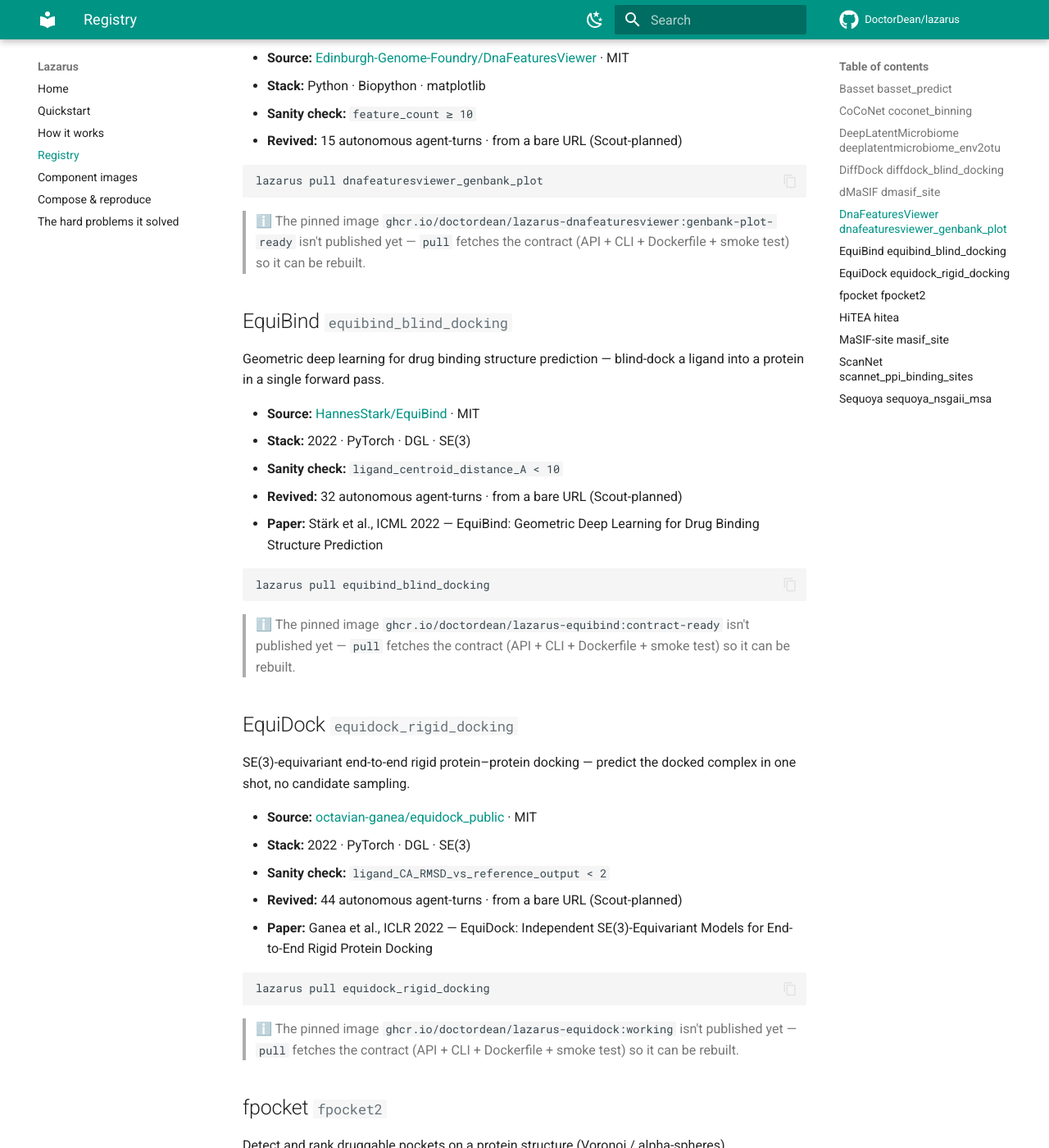
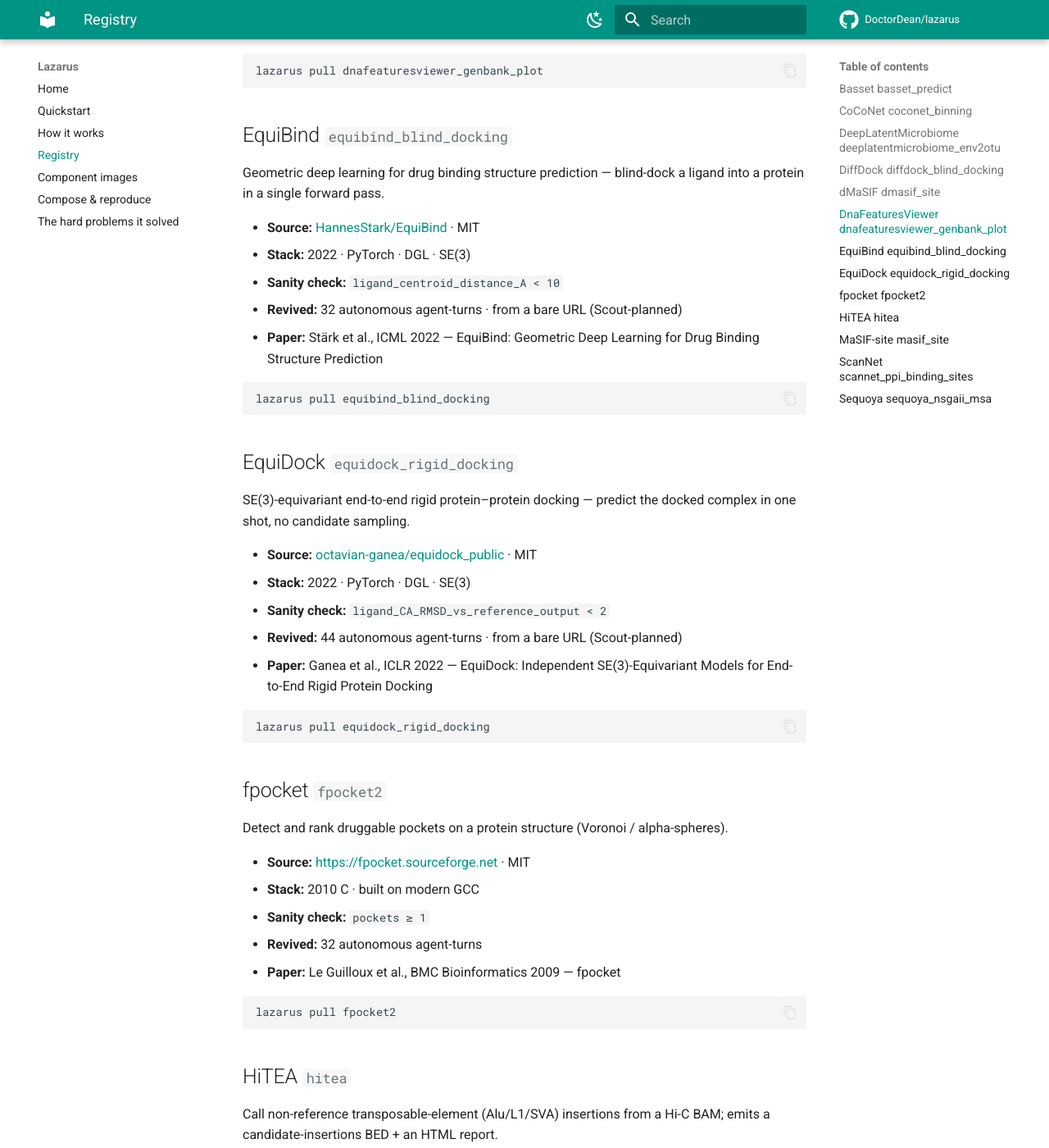
Before and after one commit to DoctorDean/lazarus, an MkDocs documentation site: the page built from docs/registry.md, in a window 1280 px wide and 1400 px high, scrolled down 3821 px. Shown: the whole window at 82% size. Built offline with MkDocs 1.6.1 and Material for MkDocs 9.7.7, drawn with Linux system fonts in a browser that asks for light colours; comment, search, counter and statistics services are not loaded; some of the changed text lies outside the part shown.

Commit message:
registry: publish 6 promoted images; go live (registry 6 → 13)
The 6 permissive images (DeepLatentMicrobiome, HiTEA, DnaFeaturesViewer, CoCoNet,
EquiDock, EquiBind) are pushed to GHCR and anonymously pullable — flip image_public
=True. Sequoya set to rebuild-locally (its 54.5 GB image is held pending a slim), so
it no longer points at an unpushed GHCR ref.

Live registry: 13 tools — 10 pullable from ghcr.io/doctordean/lazarus-*, 3 rebuild-
locally (Basset, dMaSIF on license; Sequoya on size).

Co-Authored-By: Claude Opus 4.8 <noreply@anthropic.com>

````diff
--- a/docs/registry.md
+++ b/docs/registry.md
@@ -20,7 +20,7 @@ check, and (where a benchmark exists) a reproduced paper number.
 | **HiTEA** | Transposable-element insertions (Hi-C) | 2020 · Perl + R · bedtools | smoke num_candidate_insertions ≥ 1 | ✅ |
 | **MaSIF-site** | Protein interaction sites | 2020 · Py3.6 · TF 1.12 · MSMS/APBS | **0.82 vs 0.85** (median ROC-AUC) | — |
 | **ScanNet** | Protein binding sites | 2022 · Py3.6 · TF 1.14 · Keras | smoke ROC_AUC ≥ 0.7 | — |
-| **Sequoya** | Multiple sequence alignment | 2020 · Py3.6 · jMetalPy | smoke sum_of_pairs_delta_vs_initial ≥ 0 | ✅ |
+| **Sequoya** | Multiple sequence alignment | 2020 · Py3.6 · jMetalPy | smoke sum_of_pairs_delta_vs_initial ≥ 0 | — |
 
 ---
 
@@ -54,7 +54,6 @@ Bin assembled viral contigs into genomes from composition + coverage with a deep
 lazarus pull coconet_binning
 ```
 
-> ℹ️ The pinned image `ghcr.io/doctordean/lazarus-coconet:working` isn't published yet — `pull` fetches the contract (API + CLI + Dockerfile + smoke test) so it can be rebuilt.
 
 ## DeepLatentMicrobiome  <small>`deeplatentmicrobiome_env2otu`</small>
 
@@ -70,7 +69,6 @@ Predict a 717-OTU rhizosphere microbiome from 3 environmental features (age, tem
 lazarus pull deeplatentmicrobiome_env2otu
 ```
 
-> ℹ️ The pinned image `ghcr.io/doctordean/lazarus-dlm:working` isn't published yet — `pull` fetches the contract (API + CLI + Dockerfile + smoke test) so it can be rebuilt.
 
 ## DiffDock  <small>`diffdock_blind_docking`</small>
 
@@ -116,7 +114,6 @@ Render a GenBank record's annotated features as a linear feature map (PNG).
 lazarus pull dnafeaturesviewer_genbank_plot
 ```
 
-> ℹ️ The pinned image `ghcr.io/doctordean/lazarus-dnafeaturesviewer:genbank-plot-ready` isn't published yet — `pull` fetches the contract (API + CLI + Dockerfile + smoke test) so it can be rebuilt.
 
 ## EquiBind  <small>`equibind_blind_docking`</small>
 
@@ -132,7 +129,6 @@ Geometric deep learning for drug binding structure prediction — blind-dock a l
 lazarus pull equibind_blind_docking
 ```
 
-> ℹ️ The pinned image `ghcr.io/doctordean/lazarus-equibind:contract-ready` isn't published yet — `pull` fetches the contract (API + CLI + Dockerfile + smoke test) so it can be rebuilt.
 
 ## EquiDock  <small>`equidock_rigid_docking`</small>
 
@@ -148,7 +144,6 @@ SE(3)-equivariant end-to-end rigid protein–protein docking — predict the doc
 lazarus pull equidock_rigid_docking
 ```
 
-> ℹ️ The pinned image `ghcr.io/doctordean/lazarus-equidock:working` isn't published yet — `pull` fetches the contract (API + CLI + Dockerfile + smoke test) so it can be rebuilt.
 
 ## fpocket  <small>`fpocket2`</small>
 
@@ -179,7 +174,6 @@ Call non-reference transposable-element (Alu/L1/SVA) insertions from a Hi-C BAM;
 lazarus pull hitea
 ```
 
-> ℹ️ The pinned image `ghcr.io/doctordean/lazarus-hitea:working` isn't published yet — `pull` fetches the contract (API + CLI + Dockerfile + smoke test) so it can be rebuilt.
 
 ## MaSIF-site  <small>`masif_site`</small>
 
@@ -220,11 +214,11 @@ Multi-objective (NSGA-II) multiple sequence alignment optimizing sum-of-pairs an
 - **Source:** [benhid/Sequoya](https://github.com/benhid/Sequoya) · MIT
 - **Stack:** 2020 · Py3.6 · jMetalPy
 - **Sanity check:** `sum_of_pairs_delta_vs_initial ≥ 0`
-- **Revived:** 43 autonomous agent-turns  ·  from a bare URL (Scout-planned)
+- **Revived:** None autonomous agent-turns
 - **Paper:** Benítez-Hidalgo et al. — Sequoya: Multiobjective Multiple Sequence Alignment in Python
 
 ```bash
 lazarus pull sequoya_nsgaii_msa
 ```
 
-> ℹ️ The pinned image `ghcr.io/doctordean/lazarus-sequoya:nsgaii-ready` isn't published yet — `pull` fetches the contract (API + CLI + Dockerfile + smoke test) so it can be rebuilt.
+> ℹ️ The pinned image `lazarus/sequoya:nsgaii-ready` isn't published yet — `pull` fetches the contract (API + CLI + Dockerfile + smoke test) so it can be rebuilt.
````
Also changed, not shown: 9 other files.
